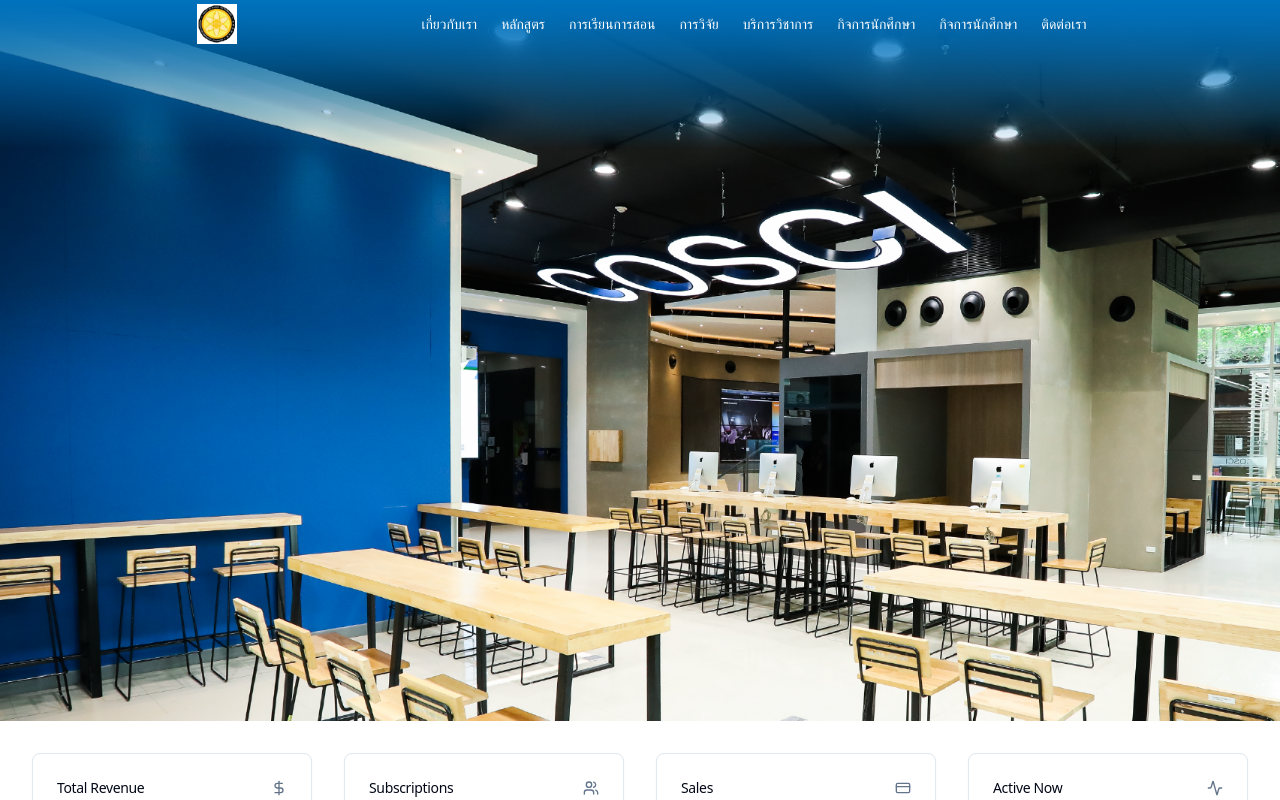
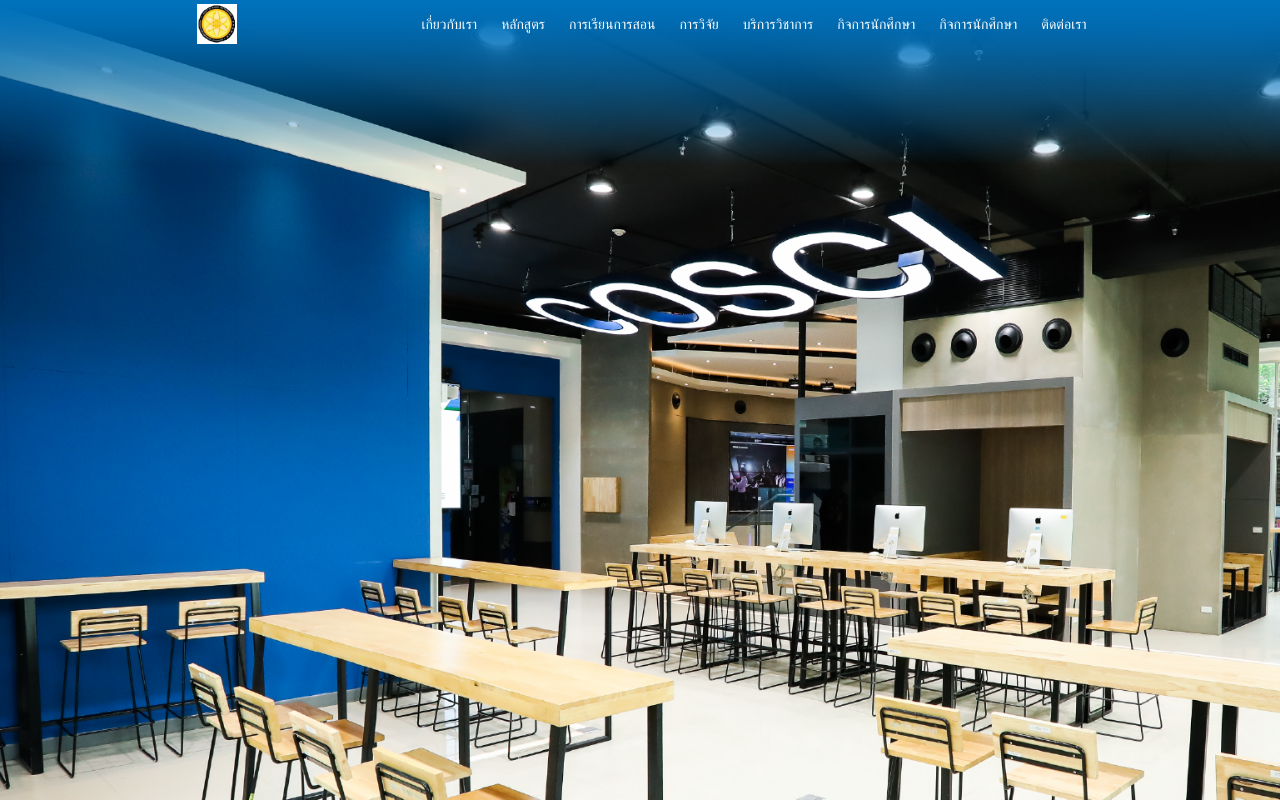
Before and after one commit to ppaauuoo/hcu-web-project, a React (Vite) app in the folder frontend/: page / in a window 1280 px wide. Shown: the top 800 px of the page. Built offline with nearby package versions, Linux system fonts and the light colour scheme.

Commit message:
add hero section background

```diff
--- a/frontend/src/pages/Home.tsx
+++ b/frontend/src/pages/Home.tsx
@@ -43,8 +43,12 @@
 export default function Home() {
   return (
     <>
-      <div className="max-w-screen h-auto flex justify-center">
-        <img className="object-cover" src="/hero.png"/>
+      <div className="overflow-hidden w-full h-screen flex justify-center">
+        <img
+          className="object-cover w-full h-full"
+          src="/hero.png"
+          alt="Hero Image"
+        />
       </div>
 
       <div className="flex-col">
```
